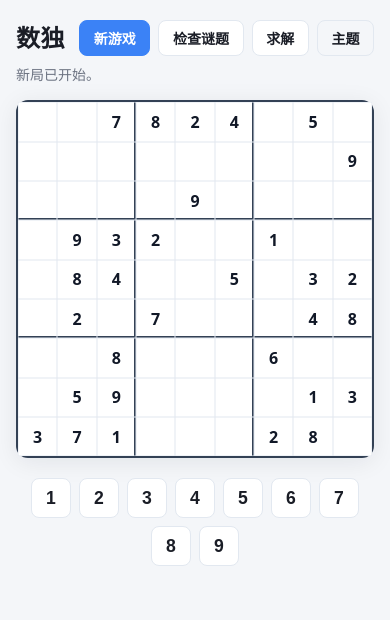
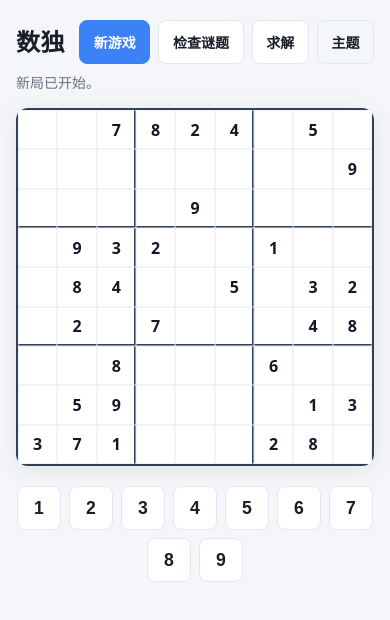
Before and after one commit to wanglumeng/sodoku, a plain HTML site: page index.html in a window 390 px wide. Drawn offline with Linux system fonts and the light colour scheme.

Commit message:
github pages

```diff
--- a/index.html
+++ b/index.html
@@ -2,8 +2,16 @@
 <html lang="zh-CN" data-theme="light">
   <head>
     <meta charset="UTF-8" />
-    <meta name="viewport" content="width=device-width, initial-scale=1" />
+    <meta name="viewport" content="width=device-width, initial-scale=1, viewport-fit=cover" />
+    <meta name="description" content="纯网页数独：三种难度、冲突提示、检查与求解，支持电脑与手机，无需安装。" />
+    <meta name="theme-color" content="#3b82f6" media="(prefers-color-scheme: light)" />
+    <meta name="theme-color" content="#1a2332" media="(prefers-color-scheme: dark)" />
+    <meta name="apple-mobile-web-app-capable" content="yes" />
+    <meta name="apple-mobile-web-app-status-bar-style" content="default" />
     <title>数独</title>
+    <link rel="icon" href="favicon.svg" type="image/svg+xml" />
+    <link rel="apple-touch-icon" href="favicon.svg" />
+    <link rel="manifest" href="manifest.json" />
     <link rel="stylesheet" href="styles.css" />
   </head>
   <body>
--- a/styles.css
+++ b/styles.css
@@ -1,6 +1,7 @@
 /* 浅色 / 深色主题变量 */
 :root,
 [data-theme='light'] {
+  color-scheme: light;
   --bg: #f4f6f9;
   --surface: #ffffff;
   --text: #1a1d26;
@@ -19,6 +20,7 @@
 }
 
 [data-theme='dark'] {
+  color-scheme: dark;
   --bg: #0f1419;
   --surface: #1a2332;
   --text: #e8eef7;
@@ -43,16 +45,20 @@
 body {
   margin: 0;
   min-height: 100vh;
+  min-height: 100dvh;
   font-family: system-ui, -apple-system, 'Segoe UI', Roboto, 'PingFang SC', sans-serif;
   background: var(--bg);
   color: var(--text);
   line-height: 1.5;
+  -webkit-text-size-adjust: 100%;
+  touch-action: manipulation;
 }
 
 .app {
   max-width: 480px;
   margin: 0 auto;
-  padding: 1.25rem 1rem 2rem;
+  padding: calc(1.25rem + env(safe-area-inset-top, 0px)) calc(1rem + env(safe-area-inset-right, 0px))
+    calc(2rem + env(safe-area-inset-bottom, 0px)) calc(1rem + env(safe-area-inset-left, 0px));
 }
 
 .header {
@@ -80,6 +86,7 @@ body {
 
 .btn {
   padding: 0.45rem 0.85rem;
+  min-height: 2.75rem;
   font-size: 0.875rem;
   font-weight: 600;
   border-radius: 0.5rem;
@@ -88,6 +95,8 @@ body {
   color: var(--text);
   cursor: pointer;
   transition: background 0.15s, border-color 0.15s, color 0.15s;
+  touch-action: manipulation;
+  -webkit-tap-highlight-color: transparent;
 }
 
 .btn:hover {
@@ -151,6 +160,8 @@ body {
   border: none;
   border-radius: 0;
   transition: background 0.12s, color 0.12s;
+  touch-action: manipulation;
+  -webkit-tap-highlight-color: transparent;
 }
 
 .cell:focus-visible {
@@ -224,14 +235,18 @@ body {
 }
 
 .palette-btn {
-  width: 2.5rem;
-  height: 2.5rem;
+  width: 2.75rem;
+  height: 2.75rem;
+  min-width: 2.75rem;
+  min-height: 2.75rem;
   border-radius: 0.5rem;
   border: 1px solid var(--border);
   background: var(--surface);
   color: var(--text);
   font-size: 1.1rem;
   font-weight: 700;
+  touch-action: manipulation;
+  -webkit-tap-highlight-color: transparent;
   cursor: pointer;
   transition: opacity 0.15s, background 0.15s;
 }
@@ -526,6 +541,22 @@ body {
   }
 }
 
+/* 窄屏：工具栏更易点按 */
+@media (max-width: 380px) {
+  .toolbar {
+    width: 100%;
+    justify-content: center;
+  }
+
+  .toolbar .btn {
+    flex: 1 1 calc(50% - 0.25rem);
+    min-width: 0;
+    padding-left: 0.4rem;
+    padding-right: 0.4rem;
+    font-size: 0.8125rem;
+  }
+}
+
 @media (prefers-reduced-motion: reduce) {
   .penguin,
   .penguin-flipper-l,
--- a/ui.js
+++ b/ui.js
@@ -481,7 +481,7 @@
     keyProxy.setAttribute('autocomplete', 'off');
     keyProxy.setAttribute('aria-label', '棋格数字输入');
     keyProxy.style.cssText =
-      'position:fixed;left:0;top:0;width:1px;height:1px;opacity:0;margin:0;padding:0;border:0;pointer-events:none;';
+      'position:fixed;left:0;top:0;width:1px;height:1px;opacity:0;margin:0;padding:0;border:0;pointer-events:none;font-size:16px;';
     keyProxy.addEventListener('compositionend', onKeyProxyCompositionEnd, false);
     document.body.appendChild(keyProxy);
   }
```
Also changed, not shown: favicon.svg (added), manifest.json (added), 1 other file.
